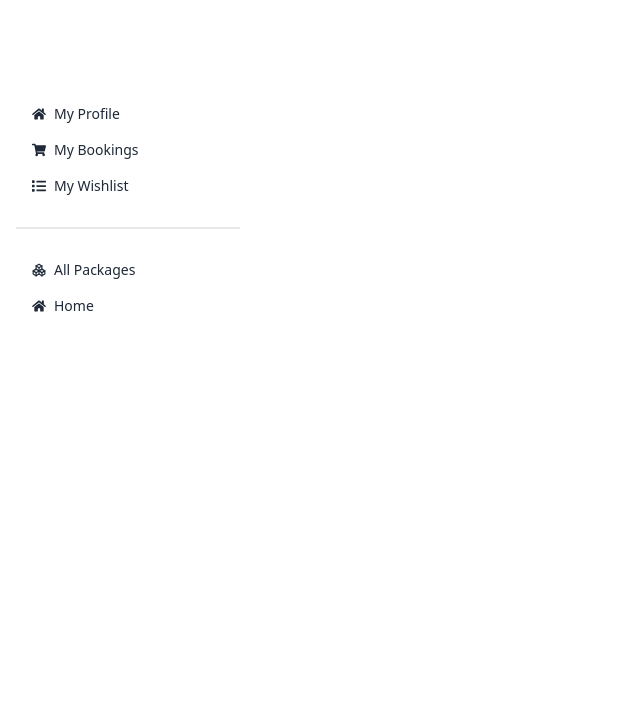
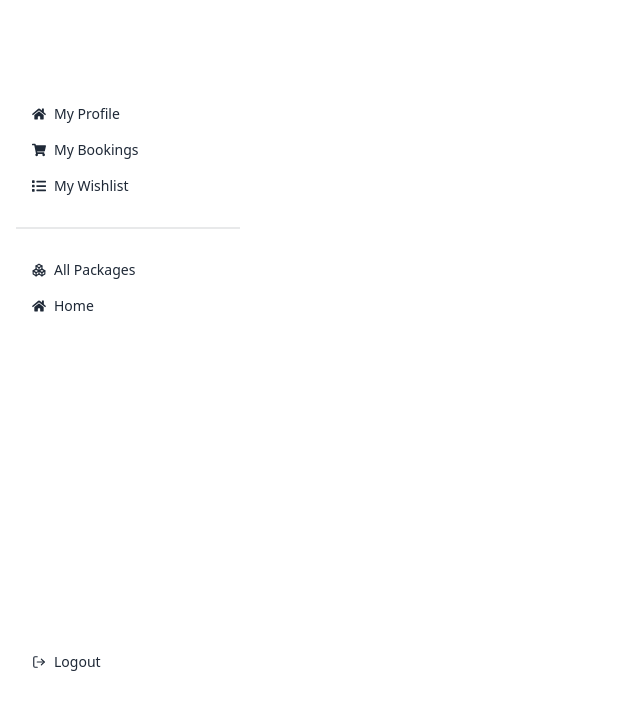
Before and after one commit to Mohosin2126/tour-guide-client, a React (Vite) app: page /dashboard in a window 1280 px wide. Shown: the top 710 px of the page, without its empty margins (0-640 px from the left). Built offline with nearby package versions, Linux system fonts and the light colour scheme; no server answers; sample sign-in values are in the browser's storage.

Commit message:
added logout button in dashboard

```diff
--- a/src/Layout/DashBoard.jsx
+++ b/src/Layout/DashBoard.jsx
@@ -1,38 +1,49 @@
 import { NavLink, Outlet } from "react-router-dom";
-import {  FaHome, FaList,  FaShoppingCart, FaUsers, FaUtensils } from "react-icons/fa";
+import { FaHome, FaList, FaShoppingCart, FaUsers, FaUtensils } from "react-icons/fa";
 import useGuideDashboard from "../Hook/useGuideDashboard";
 import useAdmin from "../Hook/useAdmin";
 import { TbPackages } from "react-icons/tb";
+import { useContext } from "react";
+import { AuthContext } from "../Pages/AuthProvider/AuthProvider";
+import { LuLogOut } from "react-icons/lu";
 const DashBoard = () => {
-   const [isAdmin]=useAdmin()
-   const [isGuide]=useGuideDashboard()
+  const [isAdmin] = useAdmin();
+  const [isGuide] = useGuideDashboard();
+  const { user, logOut } = useContext(AuthContext);
+
+  const handleLogOut = () => {
+    logOut()
+      .then(() => {})
+      .catch((error) => console.log(error));
+  };
 
   return (
     <div className="flex">
       {/* dashboard side bar */}
       <div className="w-64 mt-20 min-h-screen">
         <ul className="menu p-4">
-                    {
-                        isAdmin ?
+          {isAdmin ? (
             <>
               <li>
                 <NavLink to="/dashboard/myprofile">
                   <FaHome></FaHome>
-                                    My Profile</NavLink>
+                  My Profile
+                </NavLink>
               </li>
               <li>
                 <NavLink to="/dashboard/addpackage">
                   <FaUtensils></FaUtensils>
-                                    Add Package</NavLink>
+                  Add Package
+                </NavLink>
               </li>
               <li>
                 <NavLink to="/dashboard/manageusers">
                   <FaUsers></FaUsers>
-                                    Manage Users</NavLink>
+                  Manage Users
+                </NavLink>
               </li>
-
             </>
-                            :isGuide ? (
+          ) : isGuide ? (
             <>
               <li>
                 <NavLink to="/dashboard/myprofile">
@@ -47,41 +58,53 @@ const DashBoard = () => {
                 </NavLink>
               </li>
             </>
-                            ) :
+          ) : (
             <>
               <li>
                 <NavLink to="/dashboard/myprofile">
                   <FaHome></FaHome>
-                                        My Profile</NavLink>
+                  My Profile
+                </NavLink>
               </li>
               <li>
                 <NavLink to="/dashboard/mybookings">
                   <FaShoppingCart></FaShoppingCart>
-                                        My Bookings</NavLink>
+                  My Bookings
+                </NavLink>
               </li>
-
 
               <li>
                 <NavLink to="/dashboard/mywishlist">
                   <FaList></FaList>
-                                       My Wishlist</NavLink>
-
+                  My Wishlist
+                </NavLink>
               </li>
             </>
-                    }
+          )}
           {/* shared nav links */}
           <div className="divider"></div>
           <li>
             <NavLink to="/allpackages">
               <TbPackages />
-                            All Packages</NavLink>
+              All Packages
+            </NavLink>
+          </li>
+          <li>
             <NavLink to="/">
               <FaHome></FaHome>
-                            Home</NavLink>
+              Home
+            </NavLink>
+          </li>
+          <li onClick={handleLogOut} className="mt-80">
+  {user ? (
+    <div>
+      <LuLogOut />
+      Logout
+    </div>
+  ) : null}
+</li>
+        </ul>
 
-                    </li>
-
-                </ul>
       </div>
       {/* dashboard content */}
       <div className="flex-1 p-8">
```
Lines whose indentation alone changed are shown as unchanged.
